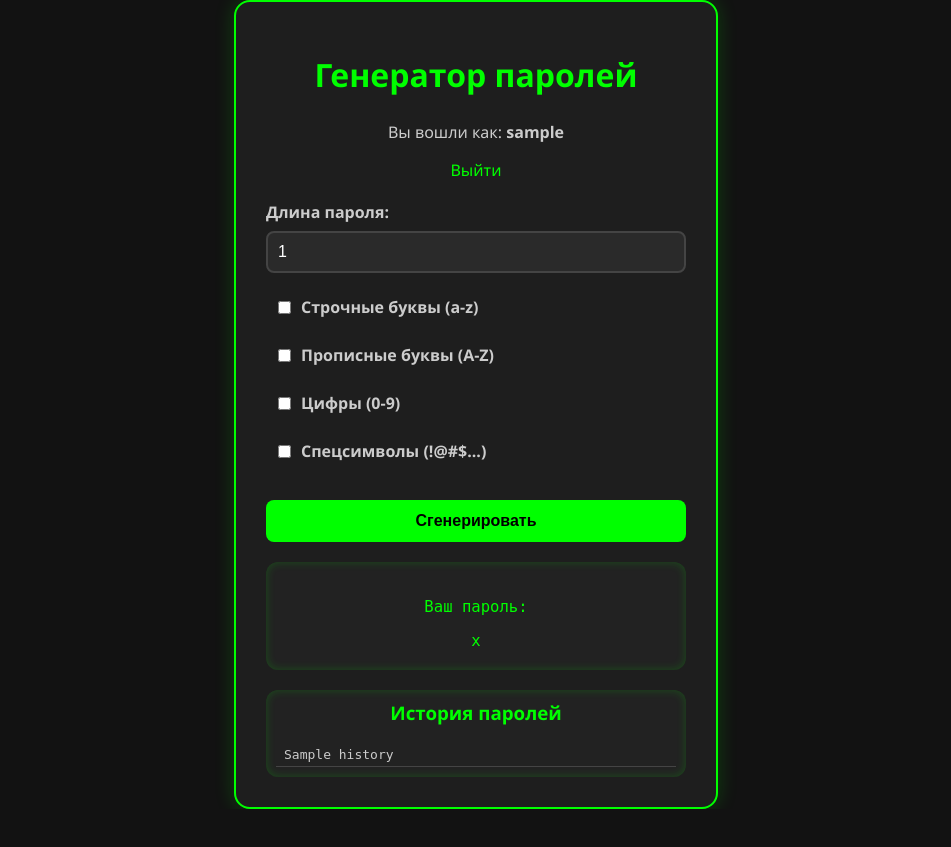
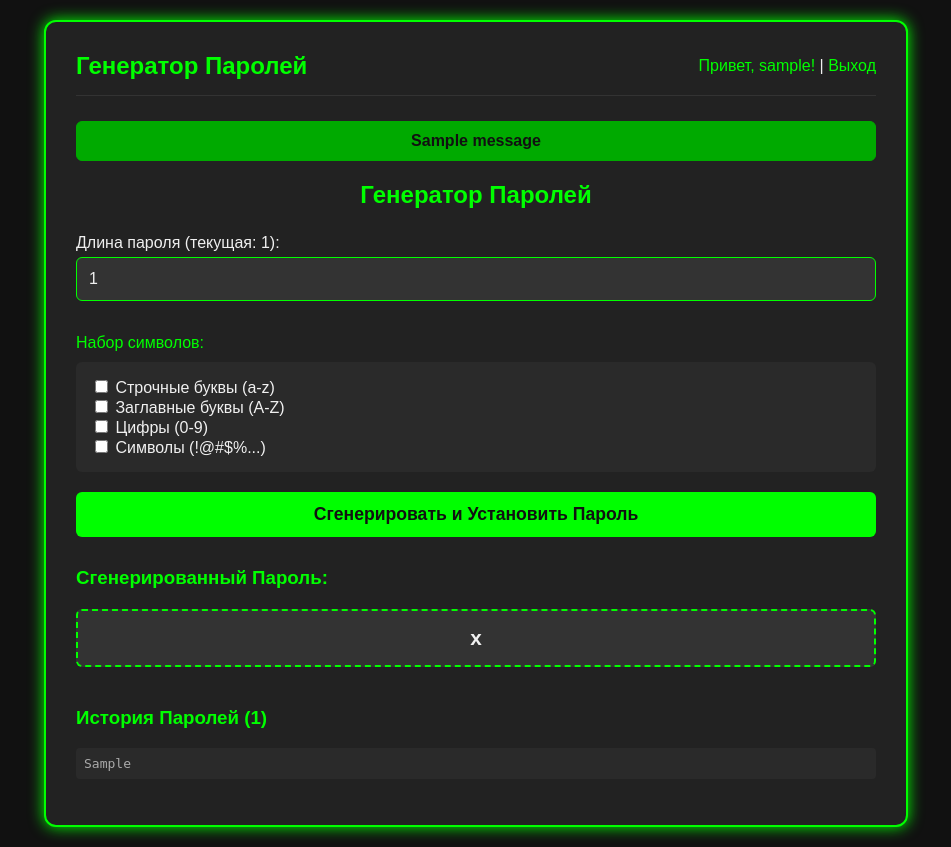
Before and after one commit to Ep1s22/Saitforporoley, a Flask app: template templates/index.html in a window 1280 px wide. Shown: the whole page, without its empty margins (164-1115 px from the left). Before the commit the page ends 809 px from the top, so only its background shows below. Run offline with Flask 3, Linux system fonts and the light colour scheme; the visitor is signed in with stand-in values (Sample User, id 1); the template is opened without the code that fills it: most values are stand-ins (such as "Sample title", 1, 10 or a date in 2020); one stand-in notice (Sample message) is shown.

Commit message:
Add files via upload

```diff
--- a/app.py
+++ b/app.py
@@ -1,45 +1,48 @@
 from flask import Flask, render_template, request, redirect, session, flash, url_for
+from werkzeug.security import generate_password_hash, check_password_hash
 import os
 import random
 import string
+import json
 
+# --- КОНФИГУРАЦИЯ ---
 app = Flask(__name__)
-app.secret_key = os.environ.get('SECRET_KEY') or 'your_secret_key_change_in_production'
+# Установите безопасный секретный ключ!
+app.secret_key = os.environ.get('SECRET_KEY') or 'strong_default_secret_key_12345'
+DATA_FILE = 'users.json'
 
-DATA_FILE = 'users.txt'
+# --- ФУНКЦИИ УПРАВЛЕНИЯ ДАННЫМИ (I/O) ---
 
 def load_users():
-    users = {}
-    if os.path.exists(DATA_FILE):
-        with open(DATA_FILE, 'r', encoding='utf-8') as f:
-            for line in f:
-                line = line.strip()
-                if line:
-                    parts = line.split('|')
-                    if len(parts) >= 3:
-                        username = parts[0]
-                        password = parts[1]
-                        history = parts[2].split(',') if parts[2] else []
-                        users[username] = {
-                            'password': password,
-                            'history': history
-                        }
-    return users
+    """Загружает данные пользователей из JSON-файла."""
+    if os.path.exists(DATA_FILE) and os.path.getsize(DATA_FILE) > 0:
+        try:
+            with open(DATA_FILE, 'r', encoding='utf-8') as f:
+                return json.load(f)
+        except json.JSONDecodeError:
+            return {}
+    return {}
 
 def save_users(users):
+    """Сохраняет данные пользователей в JSON-файл."""
     with open(DATA_FILE, 'w', encoding='utf-8') as f:
-        for username, data in users.items():
-            line = f"{username}|{data['password']}|{','.join(data['history'])}\n"
-            f.write(line)
+        json.dump(users, f, indent=4)
 
-def update_user_password(username, new_password):
+def update_user_history(username, new_password_raw):
+    """
+    ⚠️ ИСПРАВЛЕНО: Только добавляет сырой пароль в историю.
+    Текущий пароль для входа (password_hash) НЕ меняется.
+    """
     users = load_users()
     if username in users:
-        users[username]['password'] = new_password
-        users[username]['history'].append(new_password)
+        # Добавляем сырой пароль в историю
+        users[username]['history'].append(new_password_raw)
         save_users(users)
 
+# --- ФУНКЦИЯ ГЕНЕРАЦИИ ПАРОЛЕЙ ---
+
 def generate_password(length, use_lowercase, use_uppercase, use_digits, use_symbols):
+    """Генерирует случайный пароль по заданным параметрам."""
     characters = ''
     if use_lowercase:
         characters += string.ascii_lowercase
@@ -56,71 +59,93 @@ def generate_password(length, use_lowercase, use_uppercase, use_digits, use_symb
     password = ''.join(random.choice(characters) for _ in range(length))
     return password
 
-# Декоратор для проверки авторизации
+# --- ДЕКОРАТОР АВТОРИЗАЦИИ ---
+
 def login_required(f):
+    """Декоратор для защиты маршрутов, требующих авторизации."""
     def decorated_function(*args, **kwargs):
         if 'username' not in session:
-            flash('Пожалуйста, войдите в систему', 'error')
+            flash('Пожалуйста, войдите в систему.', 'error')
             return redirect(url_for('login'))
         return f(*args, **kwargs)
     decorated_function.__name__ = f.__name__
     return decorated_function
 
+# --- ОБРАБОТЧИКИ МАРШРУТОВ (VIEWS) ---
+
 @app.route('/register', methods=['GET', 'POST'])
-@login_required
 def register():
+    """Обработка регистрации нового пользователя."""
     message = ''
     if request.method == 'POST':
         username = request.form.get('username')
         password = request.form.get('password')
         users = load_users()
-        if username in users:
+
+        if not username or not password:
+            message = 'Логин и пароль не могут быть пустыми.'
+        elif username in users:
             message = 'Такой логин уже существует.'
         else:
+            # Хеширование пароля для входа
+            hashed_password = generate_password_hash(password)
+
             users[username] = {
-                'password': password,
-                'history': [password]
+                'password_hash': hashed_password,
+                'history': [] # История начинается пустой
             }
             save_users(users)
-            message = 'Пользователь зарегистрирован. Можете войти.'
+            flash('Пользователь зарегистрирован. Можете войти.', 'success')
             return redirect(url_for('login'))
+
     return render_template('register.html', message=message)
 
 @app.route('/login', methods=['GET', 'POST'])
-@login_required
 def login():
+    """Обработка входа пользователя."""
     message = ''
     if request.method == 'POST':
         username = request.form.get('username')
         password = request.form.get('password')
         users = load_users()
-        if username in users and users[username]['password'] == password:
+
+        # Проверка хеша пароля
+        if username in users and check_password_hash(users[username]['password_hash'], password):
             session['username'] = username
-            return redirect('/')
+            flash('Вы успешно вошли!', 'success')
+            return redirect(url_for('index'))
         else:
             message = 'Неверный логин или пароль.'
+
     return render_template('login.html', message=message)
 
 @app.route('/logout')
 def logout():
+    """Выход из системы."""
     session.pop('username', None)
-    return redirect('/login')
+    flash('Вы вышли из системы.', 'info')
+    return redirect(url_for('login'))
 
 @app.route('/', methods=['GET', 'POST'])
 @login_required
 def index():
+    """Главная страница: Генератор паролей и отображение истории."""
     length = 12
     use_lowercase = True
     use_uppercase = True
     use_digits = True
     use_symbols = False
+
     password = None
     username = session['username']
     users = load_users()
 
+    user_history = users.get(username, {}).get('history', [])
+
     if request.method == 'POST':
         try:
             length = int(request.form.get('length', 12))
+
             if length < 1:
                 password = "Ошибка: длина должна быть больше 0."
             else:
@@ -129,9 +154,20 @@ def index():
                 use_digits = 'digits' in request.form
                 use_symbols = 'symbols' in request.form
 
-                password = generate_password(length, use_lowercase, use_uppercase, use_digits, use_symbols)
-                # Обновляем пароль и историю
-                update_user_password(username, password)
+                raw_password = generate_password(length, use_lowercase, use_uppercase, use_digits, use_symbols)
+
+                if raw_password.startswith("Ошибка:"):
+                    password = raw_password
+                else:
+                    # ⚠️ ИСПРАВЛЕНО: Вызываем функцию ТОЛЬКО для обновления истории
+                    update_user_history(username, raw_password)
+
+                    password = raw_password
+
+                    # Обновляем историю для отображения
+                    user_history = load_users().get(username, {}).get('history', [])
+                    flash('Пароль успешно сгенерирован и добавлен в историю!', 'success')
+
         except (ValueError, TypeError):
             password = "Ошибка: введите корректную длину."
 
@@ -142,7 +178,7 @@ def index():
                            use_uppercase=use_uppercase,
                            use_digits=use_digits,
                            use_symbols=use_symbols,
-                           users=load_users())
+                           user_history=user_history)
 
 if __name__ == '__main__':
     app.run(host="0.0.0.0", port=5500, debug=True)
--- a/templates/index.html
+++ b/templates/index.html
@@ -1,210 +1,48 @@
-<!DOCTYPE html>
-<html lang="ru">
-<head>
-<meta charset="UTF-8" />
-<meta name="viewport" content="width=device-width, initial-scale=1.0"/>
-<title>Генератор паролей</title>
-<style>
-    body {
-        font-family: 'Segoe UI', Tahoma, Geneva, Verdana, sans-serif;
-        background-color: #121212; /* темный фон */
-        display: flex;
-        justify-content: center;
-        align-items: center;
-        min-height: 100vh;
-        margin: 0;
-    }
+{% extends "layout.html" %}
+{% block content %}
+    <h2>Генератор Паролей</h2>
+    <form method="POST">
+        <div>
+            <label for="length">Длина пароля (текущая: {{ length }}):</label>
+            <input type="number" id="length" name="length" value="{{ length }}" min="1" required>
+        </div>
+        <br>
 
-    .container {
-        background-color: #1e1e1e; /* чуть светлее для контраста */
-        padding: 30px;
-        border-radius: 16px;
-        box-shadow: 0 0 20px rgba(0, 255, 0, 0.2);
-        max-width: 420px;
-        width: 100%;
-        border: 2px solid #00ff00; /* зеленая рамка */
-    }
+        <div style="margin-bottom: 20px;">
+            <label style="color: var(--main-color); margin-bottom: 10px;">Набор символов:</label>
+            <div style="background-color: #2a2a2a; padding: 15px; border-radius: 6px;">
+                <input type="checkbox" id="lowercase" name="lowercase" {% if use_lowercase %}checked{% endif %}>
+                <label for="lowercase" style="display: inline;">Строчные буквы (a-z)</label><br>
 
-    h1 {
-        text-align: center;
-        margin-bottom: 25px;
-        color: #00ff00; /* ярко-зеленый заголовок */
-        font-size: 2em;
-        font-weight: 700;
-    }
+                <input type="checkbox" id="uppercase" name="uppercase" {% if use_uppercase %}checked{% endif %}>
+                <label for="uppercase" style="display: inline;">Заглавные буквы (A-Z)</label><br>
 
-    form {
-        display: flex;
-        flex-direction: column;
-    }
+                <input type="checkbox" id="digits" name="digits" {% if use_digits %}checked{% endif %}>
+                <label for="digits" style="display: inline;">Цифры (0-9)</label><br>
 
-    label {
-        margin-bottom: 8px;
-        font-weight: 600;
-        color: #ccc; /* светлый цвет для текста */
-    }
-
-    input[type="number"] {
-        padding: 10px;
-        border-radius: 8px;
-        border: 2px solid #444;
-        background-color: #2a2a2a;
-        color: #fff;
-        font-size: 1em;
-        margin-bottom: 15px;
-        transition: border-color 0.3s, background-color 0.3s;
-    }
-
-    input[type="number"]:focus {
-        border-color: #00ff00;
-        background-color: #222;
-        outline: none;
-    }
-
-    .checkbox-group {
-        margin-bottom: 20px;
-    }
-
-    .checkbox-group label {
-        display: flex;
-        align-items: center;
-        margin-bottom: 10px;
-        cursor: pointer;
-        padding: 8px;
-        border-radius: 8px;
-        transition: background-color 0.2s;
-        color: #ccc;
-    }
-
-    .checkbox-group label:hover {
-        background-color: #333;
-    }
-
-    input[type="checkbox"] {
-        margin-right: 10px;
-    }
-
-    input[type="submit"] {
-        padding: 12px;
-        background-color: #00ff00;
-        border: none;
-        border-radius: 8px;
-        font-size: 1em;
-        font-weight: bold;
-        color: #000;
-        cursor: pointer;
-        transition: background-color 0.3s, transform 0.2s;
-    }
-
-    input[type="submit"]:hover {
-        background-color: #00cc00;
-        transform: scale(1.02);
-    }
-
-    .result {
-        margin-top: 20px;
-        padding: 20px;
-        background: #222;
-        border-radius: 12px;
-        box-shadow: inset 0 0 10px rgba(0,255,0,0.2);
-        word-wrap: break-word;
-        font-family: monospace;
-        font-size: 1.2em;
-        color: #00ff00;
-        text-align: center;
-    }
-
-    /* Стиль для истории паролей */
-    .history {
-        margin-top: 20px;
-        max-height: 200px;
-        overflow-y: auto;
-        padding: 10px;
-        background: #222;
-        border-radius: 12px;
-        box-shadow: inset 0 0 10px rgba(0,255,0,0.2);
-    }
-
-    .history h3 {
-        margin-top: 0;
-        color: #00ff00;
-        text-align: center;
-    }
-
-    .history ul {
-        list-style: none;
-        padding-left: 0;
-        margin: 0;
-    }
-
-    .history li {
-        padding: 4px 8px;
-        border-bottom: 1px solid #444;
-        font-family: monospace;
-        font-size: 1em;
-        color: #ccc;
-    }
-
-    /* Стили для отображения имени пользователя */
-    .user-info {
-        text-align: center;
-        margin-bottom: 20px;
-        color: #ccc;
-    }
-
-    a {
-        color: #00ff00;
-        text-decoration: none;
-    }
-
-    a:hover {
-        text-decoration: underline;
-    }
-</style>
-</head>
-<body>
-<div class="container">
-    <h1>Генератор паролей</h1>
-    {% if session['username'] %}
-    <div class="user-info">
-        <p>Вы вошли как: <strong>{{ session['username'] }}</strong></p>
-        <p><a href="{{ url_for('logout') }}">Выйти</a></p>
-    </div>
-    {% endif %}
-    <form action="/" method="post">
-        <label for="length">Длина пароля:</label>
-        <input type="number" id="length" name="length" value="{{ length }}" min="4" max="128" required>
-
-        <div class="checkbox-group">
-            <label><input type="checkbox" name="lowercase" {% if use_lowercase %}checked{% endif %}> Строчные буквы (a-z)</label>
-            <label><input type="checkbox" name="uppercase" {% if use_uppercase %}checked{% endif %}> Прописные буквы (A-Z)</label>
-            <label><input type="checkbox" name="digits" {% if use_digits %}checked{% endif %}> Цифры (0-9)</label>
-            <label><input type="checkbox" name="symbols" {% if use_symbols %}checked{% endif %}> Спецсимволы (!@#$...)</label>
+                <input type="checkbox" id="symbols" name="symbols" {% if use_symbols %}checked{% endif %}>
+                <label for="symbols" style="display: inline;">Символы (!@#$%...)</label>
+            </div>
         </div>
 
-        <input type="submit" value="Сгенерировать" />
+        <button type="submit">Сгенерировать и Установить Пароль</button>
     </form>
 
     {% if password %}
-    <div class="result">
-        <p>Ваш пароль:</p>
-        <code>{{ password }}</code>
-    </div>
+        <h3 style="color: var(--main-color); margin-top: 30px;">Сгенерированный Пароль:</h3>
+        <p class="password-output">
+            {{ password }}
+        </p>
     {% endif %}
 
-
-    <div class="history">
-        <h3>История паролей</h3>
-        {% if users[session['username']]['history'] %}
-        <ul>
-            {% for p in users[session['username']]['history'] %}
-            <li>{{ p }}</li>
+    <h3 style="color: var(--main-color); margin-top: 40px;">История Паролей ({{ user_history | length }})</h3>
+    {% if user_history %}
+        <ol reversed class="history-list">
+            {% for p in user_history %}
+                <li>{{ p }}</li>
             {% endfor %}
-        </ul>
-        {% else %}
-        <p>Нет истории паролей.</p>
-        {% endif %}
-    </div>
-</div>
-</body>
-</html>
+        </ol>
+    {% else %}
+        <p style="color: #555555;">История сгенерированных паролей пуста.</p>
+    {% endif %}
+{% endblock %}
--- /dev/null
+++ b/templates/layout.html
@@ -0,0 +1,193 @@
+<!DOCTYPE html>
+<html lang="ru">
+<head>
+    <meta charset="UTF-8">
+    <title>Генератор Паролей</title>
+    <style>
+        /* === ГЛОБАЛЬНЫЕ СТИЛИ === */
+        :root {
+            --main-color: #00FF00; /* Ярко-зеленый */
+            --bg-color: #111111; /* Темный фон */
+            --input-bg: #333333;
+            --text-color: #F0F0F0;
+            --error-color: #FF4444;
+            --success-color: #00AA00;
+        }
+
+        body {
+            font-family: 'Arial', sans-serif;
+            margin: 0;
+            padding: 0;
+            background-color: var(--bg-color);
+            color: var(--text-color);
+            /* Обеспечиваем центрирование на всю высоту, как на скриншоте входа */
+            display: flex;
+            justify-content: center;
+            align-items: center;
+            min-height: 100vh;
+        }
+
+        /* === ОСНОВНОЙ КОНТЕЙНЕР / КАРТОЧКА === */
+        .container {
+            max-width: 800px;
+            width: 90%;
+            margin: 20px auto; /* Добавляем небольшой вертикальный отступ для не-login страниц */
+            background: #222222;
+            padding: 30px;
+            border-radius: 12px;
+            box-shadow: 0 0 15px var(--main-color);
+            border: 2px solid var(--main-color);
+            /* Если страница index, убираем минимальную высоту, чтобы контент не был сжат */
+            display: block;
+        }
+
+        header {
+            display: flex;
+            justify-content: space-between;
+            align-items: center;
+            border-bottom: 1px solid #333333;
+            padding-bottom: 15px;
+            margin-bottom: 25px;
+        }
+        header h1 {
+            color: var(--main-color);
+            font-size: 1.5em;
+            margin: 0;
+        }
+
+        /* === ФОРМЫ И ИНПУТЫ === */
+        h2 {
+            color: var(--main-color);
+            text-align: center;
+            margin-bottom: 25px;
+        }
+
+        input[type="text"],
+        input[type="password"],
+        input[type="number"] {
+            width: 100%;
+            padding: 12px;
+            margin-bottom: 15px;
+            border: 1px solid var(--main-color);
+            border-radius: 6px;
+            box-sizing: border-box;
+            background-color: var(--input-bg);
+            color: var(--text-color);
+            font-size: 1em;
+            outline: none; /* Убираем стандартное синее выделение */
+        }
+        input[type="text"]:focus,
+        input[type="password"]:focus,
+        input[type="number"]:focus {
+            box-shadow: 0 0 5px var(--main-color);
+        }
+
+        label {
+            display: block;
+            margin-bottom: 5px;
+            color: var(--text-color);
+        }
+
+        /* === КНОПКА ВОЙТИ / СГЕНЕРИРОВАТЬ === */
+        button[type="submit"] {
+            width: 100%;
+            padding: 12px;
+            background-color: var(--main-color);
+            color: var(--bg-color);
+            border: none;
+            border-radius: 6px;
+            font-size: 1.1em;
+            cursor: pointer;
+            transition: background-color 0.2s, box-shadow 0.2s;
+            font-weight: bold;
+        }
+        button[type="submit"]:hover {
+            background-color: #00CC00;
+            box-shadow: 0 0 8px var(--main-color);
+        }
+
+        /* === ССЫЛКИ И УВЕДОМЛЕНИЯ === */
+        a {
+            color: var(--main-color);
+            text-decoration: none;
+            transition: color 0.2s;
+        }
+        a:hover {
+            color: #00CC00;
+            text-decoration: underline;
+        }
+
+        .flash {
+            padding: 10px;
+            margin-bottom: 15px;
+            border-radius: 6px;
+            text-align: center;
+            font-weight: bold;
+        }
+        .success {
+            background-color: var(--success-color);
+            color: var(--bg-color);
+            border: 1px solid var(--success-color);
+        }
+        .error {
+            background-color: var(--error-color);
+            color: var(--bg-color);
+            border: 1px solid var(--error-color);
+        }
+        .info {
+            background-color: #555555;
+            color: var(--text-color);
+            border: 1px solid #777777;
+        }
+
+        /* Стили для index.html (для форм и истории) */
+        .password-output {
+            margin-top: 20px;
+            padding: 15px;
+            background-color: var(--input-bg);
+            border: 2px dashed var(--main-color);
+            border-radius: 6px;
+            font-size: 1.3em;
+            font-weight: bold;
+            overflow-wrap: break-word;
+            text-align: center;
+        }
+
+        .history-list {
+            list-style-type: none;
+            padding: 0;
+        }
+        .history-list li {
+            background-color: #2a2a2a;
+            padding: 8px;
+            margin-bottom: 5px;
+            border-radius: 4px;
+            font-family: monospace;
+            color: #AAAAAA;
+        }
+    </style>
+</head>
+<body>
+    <div class="container">
+        {% if 'username' in session %}
+            <header>
+                <h1>Генератор Паролей</h1>
+                <div>
+                    <span style="color: var(--main-color);">Привет, {{ session['username'] }}!</span> |
+                    <a href="{{ url_for('logout') }}">Выход</a>
+                </div>
+            </header>
+        {% endif %}
+
+        {% with messages = get_flashed_messages(with_categories=true) %}
+            {% if messages %}
+                {% for category, message in messages %}
+                    <div class="flash {{ category }}">{{ message }}</div>
+                {% endfor %}
+            {% endif %}
+        {% endwith %}
+
+        {% block content %}{% endblock %}
+    </div>
+</body>
+</html>
```
Also changed, not shown: templates/login.html (+17 -84 lines), templates/register.html (+16 -18 lines), users.json (added, +12 -0 lines).
